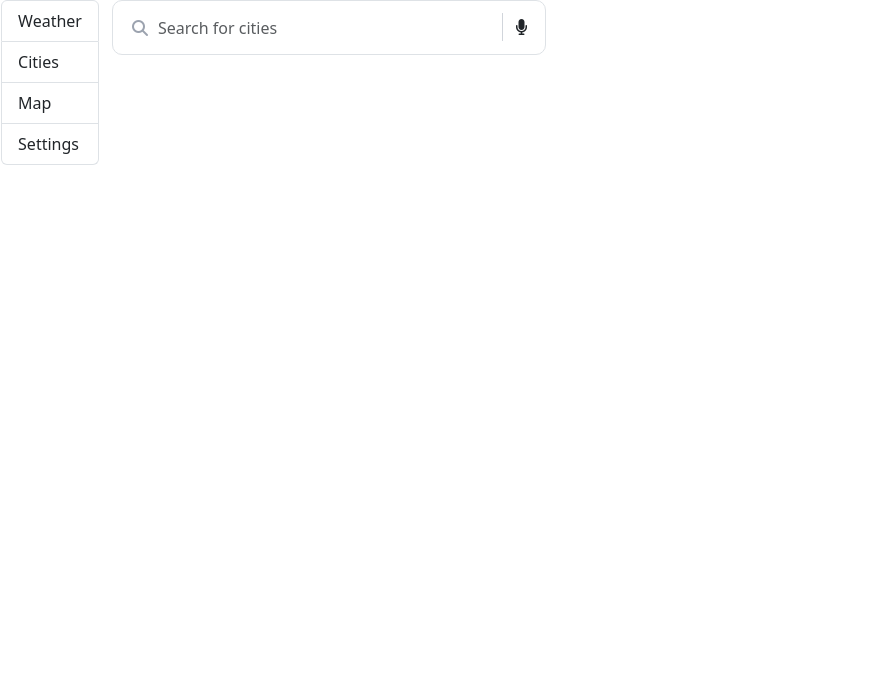
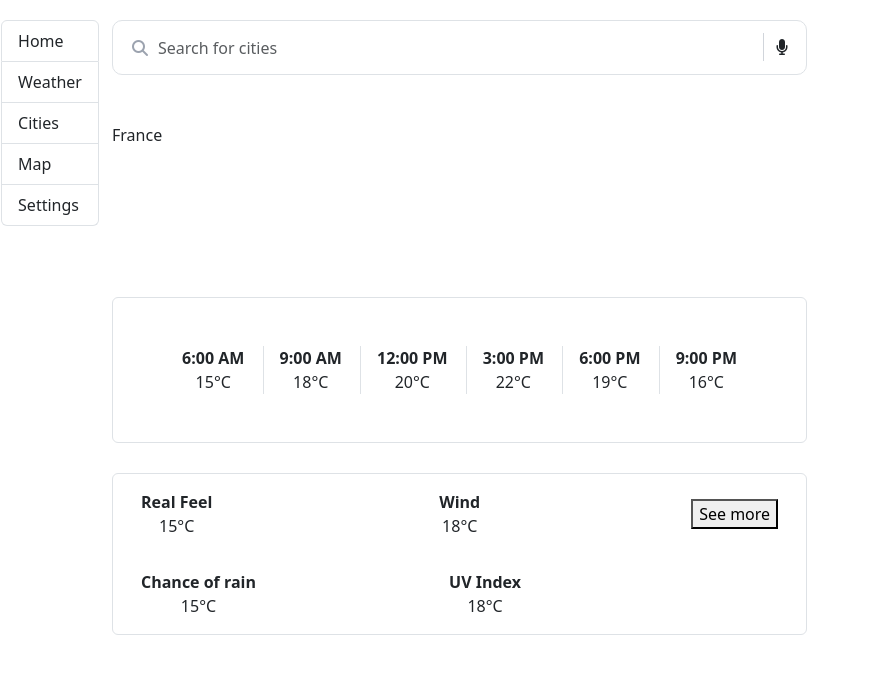
Before and after one commit to dinhsc/Angular_Meteo_App, an Angular app: page / in a window 1280 px wide. Shown: the top 674 px of the page, without its empty margins (0-869 px from the left). Built offline with nearby package versions, Linux system fonts and the light colour scheme.

Commit message:
updating containers

```diff
--- a/src/app/app.component.html
+++ b/src/app/app.component.html
@@ -1,26 +1,124 @@
-<div class="container-fluid">
+<div class="container-fluid" style="margin-top: 20px;">
+  <!-- "container-fluid" : Utilisé pour créer un conteneur qui prend toute la largeur de la page.
+                           "container-fluid" est généralement utilisé pour des mises en page où on souhaite occuper 100% de l'espace de l'écran, peu importe la taille. -->
+
   <div class="row align-items-start">
+    <!-- "row" : Crée une ligne de colonnes dans le système de grille Bootstrap.
+                 C'est une manière d'organiser les éléments horizontalement. ===> ppour avoir le menu et la barre de recherche sur la même ligne
+         "align-items-start" : Utilise Flexbox pour aligner le contenu en haut de la ligne. -->
+
     <!-- Menu Vertical -->
     <div class="col-md-2 d-flex flex-column align-items-center" style="width: 100px;">
+      <!-- "col-md-2" : Crée une colonne qui occupe 2/12 de la largeur de l'écran lorsqu'il est medium ou plus (taille "md" ou supérieure).
+                        Le suffixe "-md" indique que cette taille de colonne s'applique aux écrans de taille moyenne (medium, largeur ≥ 768px) et plus larges.
+           "d-flex" : Active le mode Flexbox pour ce conteneur, permettant un alignement et une distribution flexible des éléments.
+           "flex-column" : Arrange les éléments verticalement à l'intérieur de cette div en mode Flexbox.
+           "align-items-center" : Centre les éléments horizontalement à l'intérieur de cette div. -->
+
       <div class="list-group">
+        <a href="#" class="list-group-item list-group-item-action">Home</a>
         <a href="#" class="list-group-item list-group-item-action">Weather</a>
         <a href="#" class="list-group-item list-group-item-action">Cities</a>
         <a href="#" class="list-group-item list-group-item-action">Map</a>
         <a href="#" class="list-group-item list-group-item-action">Settings</a>
+        <!-- "list-group" : Utilisé pour créer une liste d'éléments avec un style uniforme dans Bootstrap.
+             "list-group-item" : Applique le style de liste à chaque élément, avec un padding et une bordure.
+             "list-group-item-action" : Ajoute un effet "clicable" (hover et focus) à l'élément de liste. -->
       </div>
     </div>
 
     <!-- Barre de recherche -->
     <div class="col-md-10">
-        <div class="col-md-5">
+      <!-- "col-md-10" : Crée une colonne qui occupe 10/12 de la largeur de l'écran en taille medium et supérieure. -->
+
+      <div class="col-md-8">
+        <!-- "col-md-8" : Crée une sous-colonne qui occupe 8/12 de la largeur de l'écran pour une disposition équilibrée dans cette section. -->
+
         <div class="form">
           <i class="fa fa-search"></i>
           <input type="text" class="form-control form-input" placeholder="Search for cities">
           <span class="left-pan"><i class="fa fa-microphone"></i></span>
+          <!-- "form-control" : Style utilisé pour les champs de formulaire (input, textarea, etc.) dans Bootstrap.
+               "form-input" : Une classe personnalisée (non Bootstrap) qu'on peut utiliser pour appliquer des styles additionnels au champ. -->
+        </div>
+
+        <div class="col-md-12 mt-5">
+          France
+
+
+
+
+          <!-- "col-md-8" : Même explication que ci-dessus ; crée une sous-colonne de 8/12 pour cet élément dans la colonne.
+               "mt-2" : Ajoute une marge supérieure de 2 unités Bootstrap. "mt" signifie "margin top", et "2" est l'échelle de marge de Bootstrap allant de 0 à 5. -->
+
+          <div class="container rounded border" style="margin-top: 150px;">
+            <!--Container 1-->
+            <div class="row justify-content-start">
+              <div class="col-md-12">
+                <div class="d-flex justify-content-around align-items-center p-5"> <!--border : pour avoir une bordure pour le conteneur "div"-->
+                  <div class="text-center">
+                    <span class="fw-bold">6:00 AM</span><br>
+                    <span>15°C</span>
+                  </div>
+                  <div class="text-center border-start ps-3"> <!--border-start : pour simuler une barre verticale -->
+                    <span class="fw-bold">9:00 AM</span><br>
+                    <span>18°C</span>
+                  </div>
+                  <div class="text-center border-start ps-3">
+                    <span class="fw-bold">12:00 PM</span><br>
+                    <span>20°C</span>
+                  </div>
+                  <div class="text-center border-start ps-3">
+                    <span class="fw-bold">3:00 PM</span><br>
+                    <span>22°C</span>
+                  </div>
+                  <div class="text-center border-start ps-3">
+                    <span class="fw-bold">6:00 PM</span><br>
+                    <span>19°C</span>
+                  </div>
+                  <div class="text-center border-start ps-3">
+                    <span class="fw-bold">9:00 PM</span><br>
+                    <span>16°C</span>
+                  </div>
+                </div>
               </div>
             </div>
           </div>
 
+          <div class="container" style="margin-top: 30px;">
+            <!--Container 2-->
+            <div class="row justify-content-start">
+              <div class="col-md-12 rounded border">
+                <div class="d-flex justify-content-between align-items-center p-3">
+                  <!--point 1-->
+                  <div class="text-center">
+                    <span class="fw-bold">Real Feel</span><br>
+                    <span>15°C</span>
+                  </div>
+                  <div class="text-center ps-3">
+                    <span class="fw-bold">Wind</span><br>
+                    <span>18°C</span>
+                  </div>
+                  <button>See more</button>
+                </div>
+                <div class="d-flex justify-content-between align-items-center p-3">
+                  <!--point 2-->
+                  <div class="text-center">
+                    <span class="fw-bold">Chance of rain</span><br>
+                    <span>15°C</span>
+                  </div>
+                  <div class="text-center ps-3">
+                    <span class="fw-bold">UV Index</span><br>
+                    <span>18°C</span>
+                  </div>
+                  <div style="width: 80px;"></div> <!-- Ajuste le pourcentage selon l'espace à combler -->
+                </div>
+            </div>
+          </div>
+        </div>
+
+      </div>
 
     </div>
   </div>
+</div>
```
Lines whose indentation alone changed are shown as unchanged.
